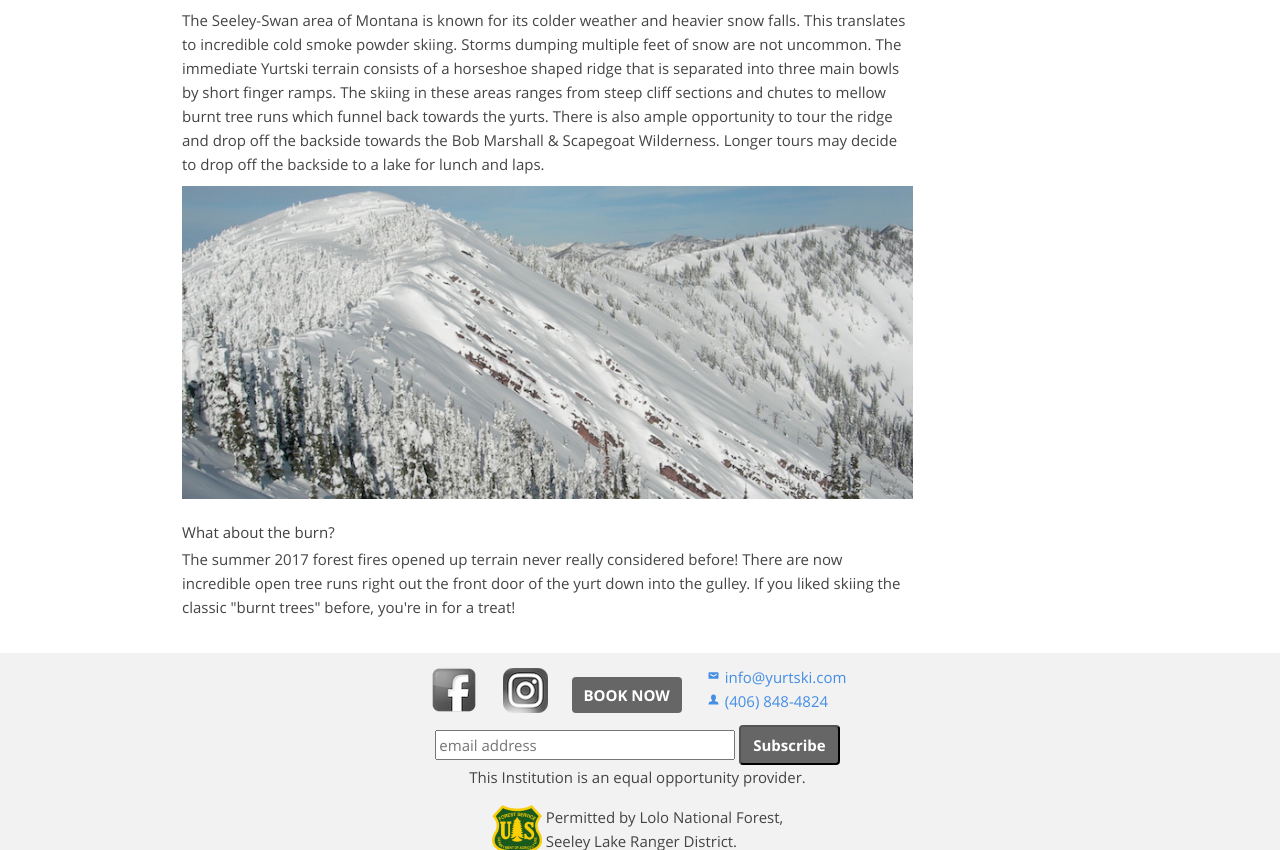
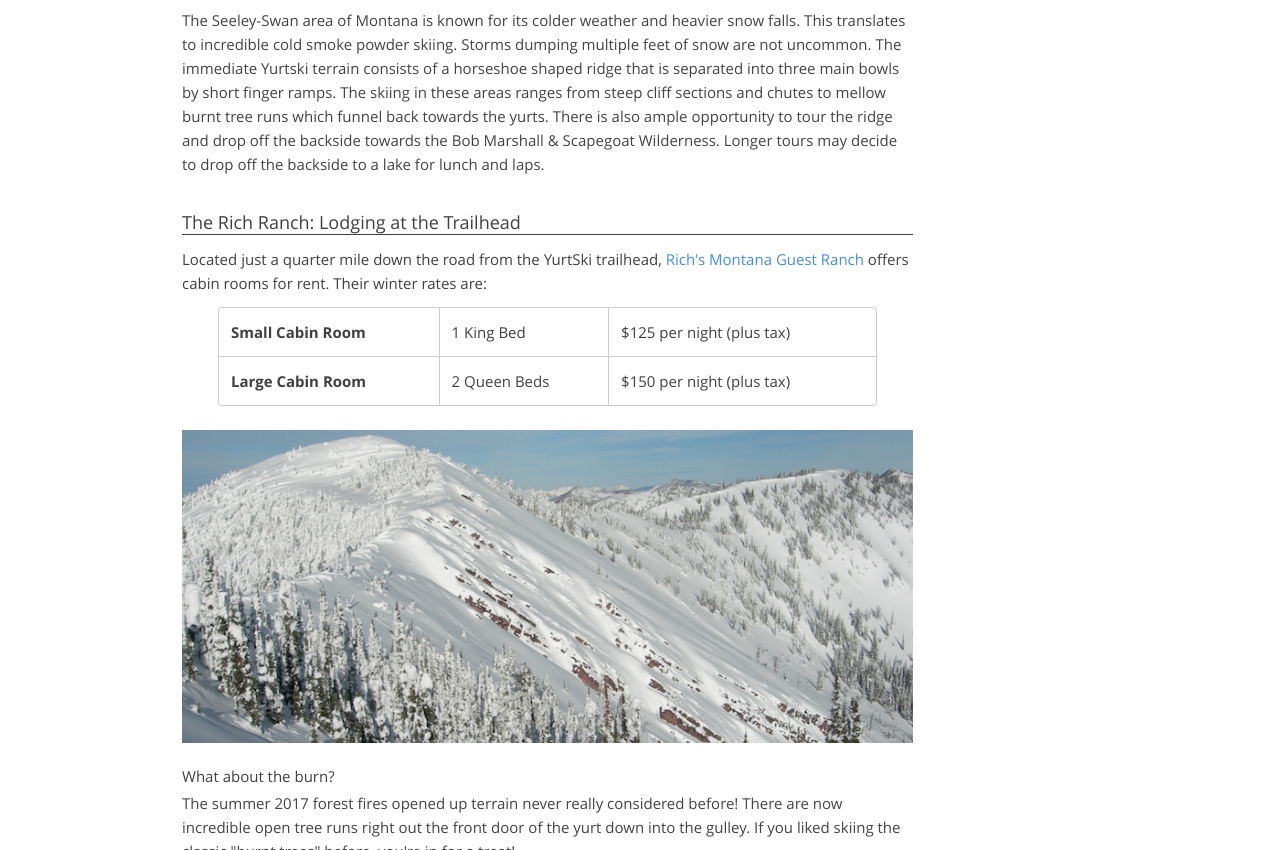
Before and after one commit to jenningsanderson/yurtski.com, a Jekyll site: the page built from pages/yurts.html, in a window 1280 px wide and 900 px high, scrolled down 1887 px, cut to the strip 50-900 px from the top of the window. Built offline with Jekyll 4.4.1, drawn with Linux system fonts in a browser that asks for light colours; comment, search, counter and statistics services are not loaded.

Commit message:
updating yurts to include rich ranch link

```diff
--- a/pages/yurts.html
+++ b/pages/yurts.html
@@ -58,6 +58,24 @@ header: '/img/yurts-night-bg.jpg'
 
 <p class="pt6">The Seeley-Swan area of Montana is known for its colder weather and heavier snow falls. This translates to incredible cold smoke powder skiing. Storms dumping multiple feet of snow are not uncommon. The immediate Yurtski terrain consists of a horseshoe shaped ridge that is separated into three main bowls by short finger ramps. The skiing in these areas ranges from steep cliff sections and chutes to mellow burnt tree runs which funnel back towards the yurts. There is also ample opportunity to tour the ridge and drop off the backside towards the Bob Marshall & Scapegoat Wilderness. Longer tours may decide to drop off the backside to a lake for lunch and laps.</p>
 
+<h4 class="txt-h4 border-b pt24 mb12">The Rich Ranch: Lodging at the Trailhead</h4>
+Located just a quarter mile down the road from the YurtSki trailhead, <a class="link" target="_blank" href="http://richranch.com">Rich's Montana Guest Ranch</a> offers cabin rooms for rent. Their winter rates are:
+
+<div class="align-center mt12 px36 mb24">
+	<table class="table">
+		<tr>
+			<th>Small Cabin Room</th>
+			<td>1 King Bed</td>
+			<td>$125 per night (plus tax)</td>
+		</tr>
+		</tr>
+			<th>Large Cabin Room</th>
+			<td>2 Queen Beds</td>
+			<td>$150 per night (plus tax)</td>
+		</tr>
+	</table>
+</div>
+
 
 <img src="/img/bowl-small.jpeg">
 
```
